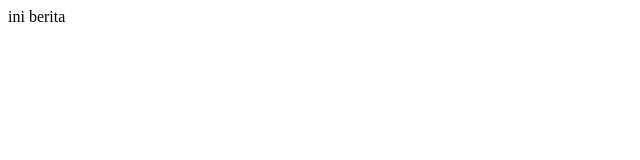
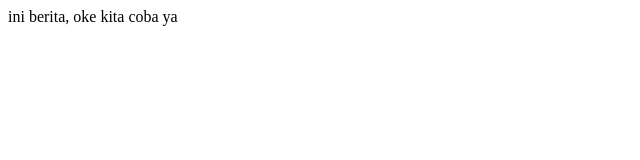
Before and after one commit to latifaahu/pemweb, a plain HTML site: page tes.html in a window 1280 px wide. Shown: the whole page, without its empty margins (0-640 px from the left). Drawn offline with Linux system fonts and the light colour scheme.

Commit message:
tambah kata "oke kita coba ya"

```diff
--- a/tes.html
+++ b/tes.html
@@ -7,6 +7,6 @@
     <title>berita</title>
   </head>
   <body>
-    ini berita
+    ini berita, oke kita coba ya
   </body>
 </html>
```
